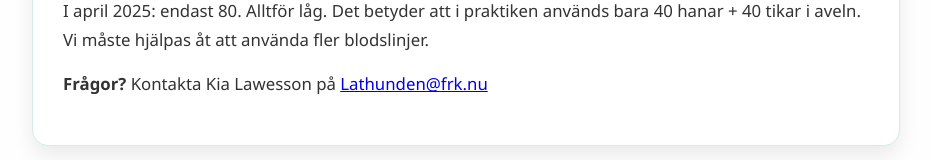
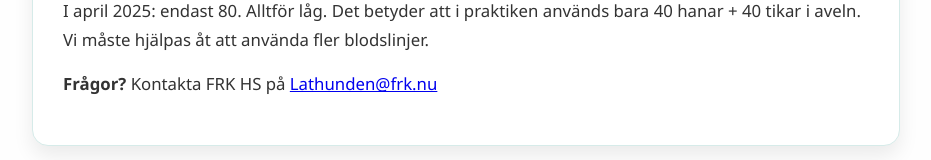
Before and after one commit to sandranymark/FrkIndex, a plain HTML site: page info.html in a window 1280 px wide. Shown: the part 3054-3214 px from the top of the page, without its empty margins (174-1105 px from the left). Drawn offline with Linux system fonts and the light colour scheme.

Commit message:
changed contacts

```diff
--- a/info.html
+++ b/info.html
@@ -103,7 +103,7 @@
             <p>I april 2025: endast 80. Alltför låg. Det betyder att i praktiken används bara 40 hanar + 40 tikar i
                 aveln. Vi måste hjälpas åt att använda fler blodslinjer.</p>
 
-            <p><strong>Frågor?</strong> Kontakta Kia Lawesson på <a href="mailto:Lathunden@frk.nu">Lathunden@frk.nu</a>
+            <p><strong>Frågor?</strong> Kontakta FRK HS på <a href="mailto:Lathunden@frk.nu">Lathunden@frk.nu</a>
             </p>
         </section>
 
```
